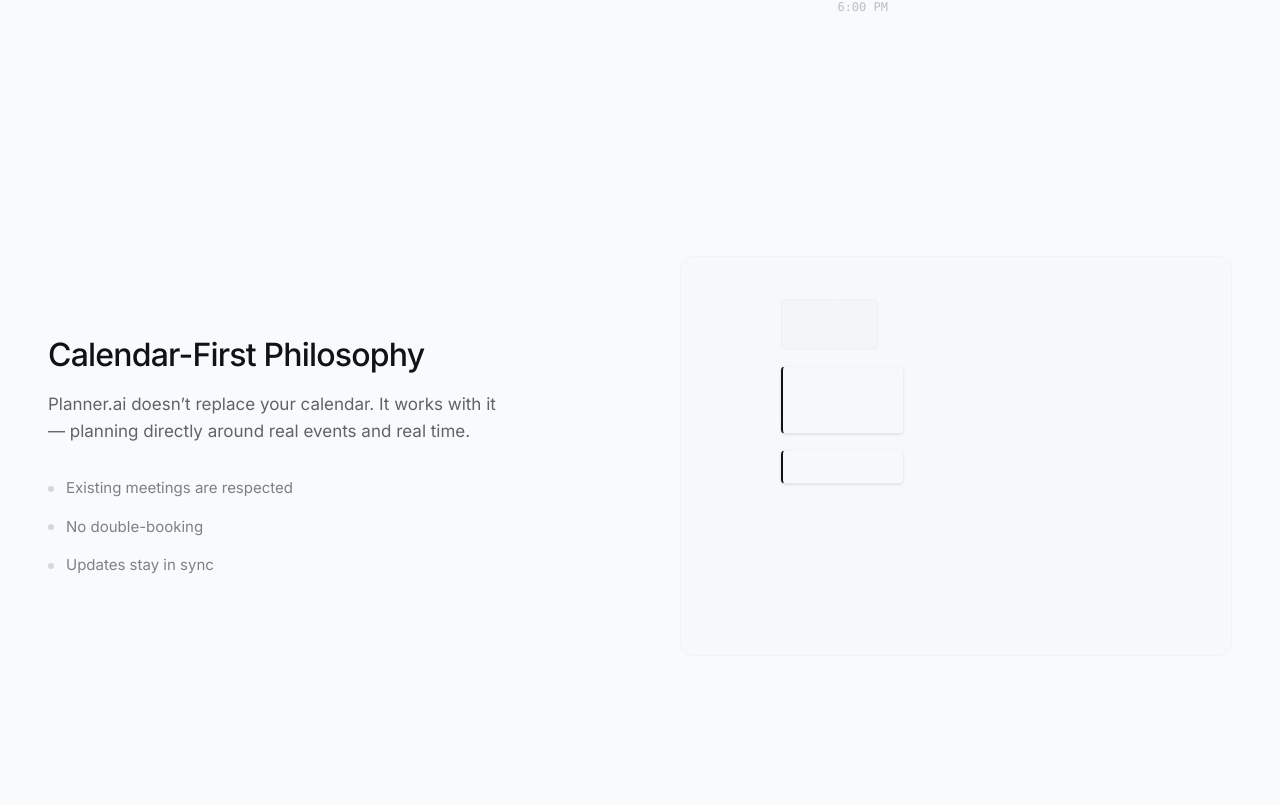
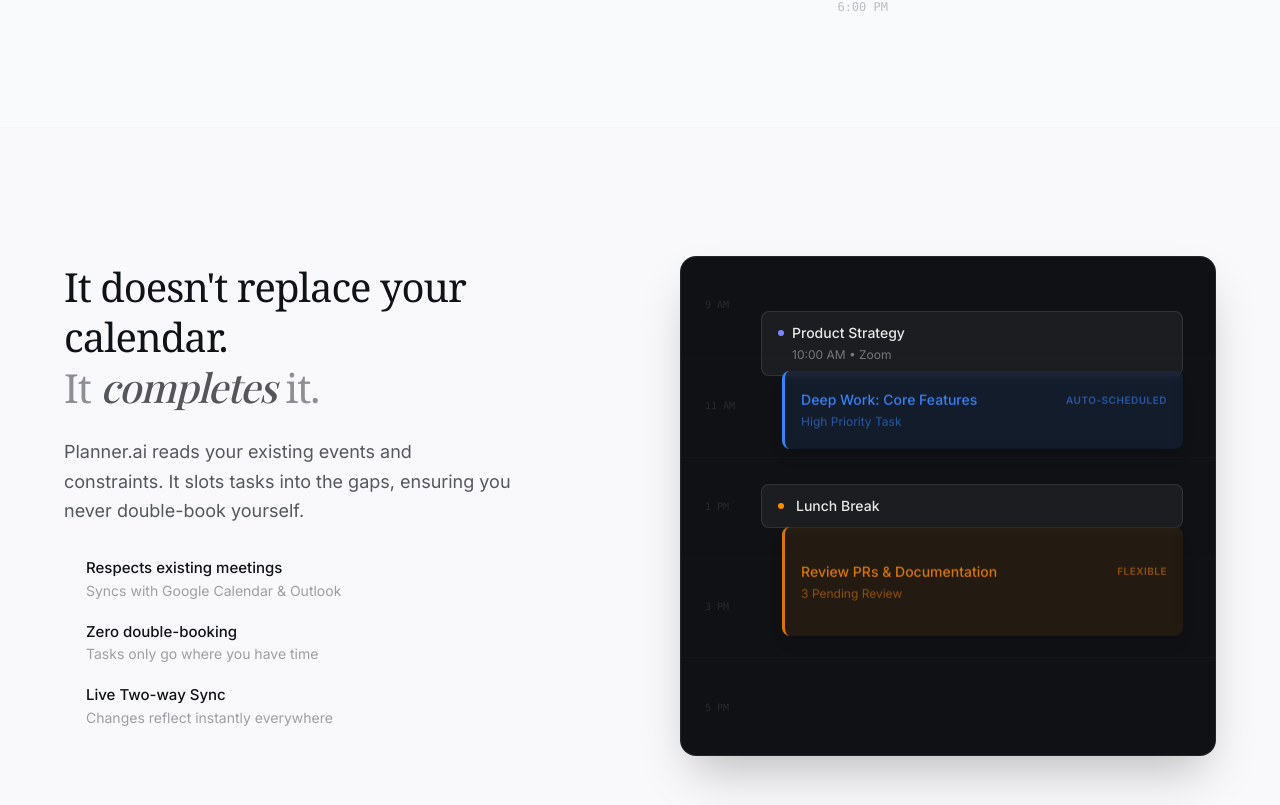
Before and after one commit to sharxtx/planner, a Next.js app: page / in a window 1280 px wide. Shown: the part 1435-2240 px from the top of the page. Built offline with nearby package versions, Linux system fonts and the light colour scheme; a web font is replaced by a local one.

Commit message:
fix: philosophy section done

```diff
--- a/components/landing/sections/how-it-works.tsx
+++ b/components/landing/sections/how-it-works.tsx
@@ -54,9 +54,9 @@
                 {/* LEFT: Editorial Content & Input */}
                 <div className="flex flex-col gap-12">
                     <div className="space-y-6">
-                        <h2 className="text-3xl sm:text-4xl lg:text-[40px] font-sans font-medium tracking-tight leading-tight text-foreground">
+                        <h2 className="text-3xl sm:text-4xl lg:text-[40px] font-serif font-medium tracking-tight leading-tight text-foreground">
                             <span className="inline-block md:whitespace-nowrap">Tell it what you need to do.</span>
-                            <span className="block text-muted-foreground opacity-70 md:whitespace-nowrap">
+                            <span className="block text-muted-foreground opacity-70 md:whitespace-nowrap font-serif">
                                 Planner.ai handles the <span className="font-playfair italic">rest</span>.
                             </span>
                         </h2>
--- a/components/landing/sections/philosophy.tsx
+++ b/components/landing/sections/philosophy.tsx
@@ -1,12 +1,14 @@
 'use client'
 
-import { motion, useScroll, useTransform } from 'motion/react'
+import { motion, useScroll, useTransform, useInView } from 'framer-motion'
 import { useRef } from 'react'
-
-const EASE = [0.22, 1, 0.36, 1]
+import { cn } from '@/lib/utils'
 
 export default function Philosophy() {
     const containerRef = useRef<HTMLDivElement>(null)
+    const visualRef = useRef<HTMLDivElement>(null)
+    const isInView = useInView(visualRef, { once: true, amount: 0.3 })
+
     const { scrollYProgress } = useScroll({
         target: containerRef,
         offset: ["start end", "end start"]
@@ -14,59 +16,118 @@
 
     // Parallax: Planner tasks move slightly, Grid stays fixed
     const yPlanner = useTransform(scrollYProgress, [0, 1], [0, -40])
+    const yContent = useTransform(scrollYProgress, [0, 1], [0, -20])
 
     return (
-        <section className="py-32 px-5 sm:px-12 border-t border-border/10">
-            <div className="max-w-7xl mx-auto grid grid-cols-1 lg:grid-cols-2 gap-20 items-center">
+        <section ref={containerRef} className="py-32 px-6 sm:px-12 border-t border-border/10 bg-background/50">
+            <div className="max-w-6xl mx-auto grid grid-cols-1 lg:grid-cols-2 gap-20 items-center">
 
                 {/* Left: Text */}
+                <motion.div
+                    style={{ y: yContent }}
+                    className="flex flex-col gap-8 order-2 lg:order-1"
+                >
                     <div>
-                    <h2 className="text-[32px] font-medium tracking-tight leading-tight text-foreground mb-4">
-                        Calendar-First Philosophy
+                        <h2 className="text-3xl sm:text-4xl lg:text-[40px] font-serif font-medium tracking-tight leading-tight text-foreground mb-6">
+                            <span className="inline-block">It doesn&apos;t replace your calendar.</span>
+                            <span className="block text-muted-foreground opacity-70">
+                                It <span className="font-playfair italic text-foreground">completes</span> it.
+                            </span>
                         </h2>
-                    <p className="text-[17px] leading-[1.6] text-muted-foreground mb-8 max-w-md">
-                        Planner.ai doesn’t replace your calendar. It works with it — planning directly around real events and real time.
+
+                        <p className="text-lg text-secondary-foreground/80 leading-relaxed font-sans max-w-md">
+                            Planner.ai reads your existing events and constraints. It slots tasks into the gaps, ensuring you never double-book yourself.
                         </p>
+                    </div>
 
-                    <div className="space-y-4">
-                        {['Existing meetings are respected', 'No double-booking', 'Updates stay in sync'].map((item) => (
-                            <div key={item} className="flex items-center gap-3 text-[15px] text-secondary-foreground/60">
-                                <div className="w-1.5 h-1.5 rounded-full bg-border" />
-                                {item}
+                    <div className="space-y-5">
+                        {[
+                            { title: 'Respects existing meetings', desc: 'Syncs with Google Calendar & Outlook' },
+                            { title: 'Zero double-booking', desc: 'Tasks only go where you have time' },
+                            { title: 'Live Two-way Sync', desc: 'Changes reflect instantly everywhere' }
+                        ].map((item, i) => (
+                            <motion.div
+                                key={item.title}
+                                initial={{ opacity: 0, x: -10 }}
+                                whileInView={{ opacity: 1, x: 0 }}
+                                viewport={{ once: true }}
+                                transition={{ delay: i * 0.1 + 0.2, duration: 0.5 }}
+                                className="flex items-start gap-4 group"
+                            >
+                                <div className="mt-1.5 w-1.5 h-1.5 rounded-full bg-planner-sand shrink-0 group-hover:scale-125 transition-transform" />
+                                <div>
+                                    <div className="text-[15px] font-medium text-foreground">{item.title}</div>
+                                    <div className="text-[14px] text-muted-foreground/60">{item.desc}</div>
                                 </div>
+                            </motion.div>
                         ))}
                     </div>
-                </div>
+                </motion.div>
 
                 {/* Right: Layered Visual (Grid + Planner Blocks) */}
-                <div ref={containerRef} className="relative h-[400px] w-full border border-border/20 rounded-xl overflow-hidden bg-card/10">
+                <div ref={visualRef} className="relative h-[500px] w-full border border-border/10 rounded-2xl overflow-hidden bg-[#0F1115] lg:order-2 shadow-2xl">
 
-                    {/* Layer 1: Static Grid (Faint, fixed) */}
-                    <div className="absolute inset-0 grid grid-cols-7 grid-rows-5 gap-px bg-transparent z-0 opacity-20 pointer-events-none">
-                        {[...Array(35)].map((_, i) => (
-                            <div key={i} className="bg-border/30" />
+                    {/* Background Grid Pattern */}
+                    <div className="absolute inset-0 bg-[linear-gradient(to_right,#80808008_1px,transparent_1px),linear-gradient(to_bottom,#80808008_1px,transparent_1px)] bg-[size:100%_100px]" />
+
+                    {/* Time Labels */}
+                    <div className="absolute left-6 top-8 bottom-8 w-8 flex flex-col justify-between text-[10px] font-mono text-muted-foreground/30 py-2">
+                        {['9 AM', '11 AM', '1 PM', '3 PM', '5 PM'].map(time => (
+                            <div key={time}>{time}</div>
                         ))}
                     </div>
 
-                    {/* Layer 2: Planner Timeline Blocks (Sharp, Moves) */}
-                    <motion.div style={{ y: yPlanner }} className="absolute inset-0 z-10 p-8">
-                        {/* Abstract Planner Blocks aligned to grid logic */}
-                        <div className="relative h-full w-full">
-                            {/* Meeting (Fixed Calendar Event) - Static/Ghosted */}
-                            <div className="absolute top-[10%] left-[14%] w-[20%] h-[15%] bg-secondary/20 border border-border/20 rounded-sm" />
-
-                            {/* Planner Task 1 (High Contrast) */}
-                            <div className="absolute top-[30%] left-[14%] w-[25%] h-[20%] bg-planner-slate/20 border-l-2 border-planner-slate rounded-sm shadow-sm flex items-center px-3">
-                                <div className="h-1.5 w-12 bg-planner-slate/40 rounded-full" />
+                    {/* Timeline Container */}
+                    <div className="absolute left-20 right-8 top-8 bottom-8">
+                        {/* Static Event: 'Team Sync' */}
+                        <div className="absolute top-[5%] h-[15%] w-full rounded-lg bg-white/5 border border-white/10 p-4 transition-colors hover:bg-white/10 flex flex-col justify-center gap-1 group">
+                            <div className="flex items-center gap-2">
+                                <div className="w-1.5 h-1.5 rounded-full bg-indigo-400 shrink-0" />
+                                <span className="text-sm font-medium text-white/90 group-hover:text-white">Product Strategy</span>
+                            </div>
+                            <span className="text-xs text-white/40 pl-3.5">10:00 AM • Zoom</span>
                         </div>
 
-                            {/* Planner Task 2 */}
-                            <div className="absolute top-[55%] left-[14%] w-[25%] h-[10%] bg-planner-sand/20 border-l-2 border-planner-sand rounded-sm shadow-sm flex items-center px-3">
-                                <div className="h-1.5 w-8 bg-planner-sand/60 rounded-full" />
+                        {/* Static Event: 'Lunch' */}
+                        <div className="absolute top-[45%] h-[10%] w-full rounded-lg bg-white/5 border border-white/10 p-4 flex items-center transition-colors hover:bg-white/10 gap-3 group">
+                            <div className="w-1.5 h-1.5 rounded-full bg-orange-400 shrink-0" />
+                            <span className="text-sm font-medium text-white/90 group-hover:text-white">Lunch Break</span>
                         </div>
+
+                        {/* Animated Planner Insertions */}
+                        <motion.div
+                            style={{ y: yPlanner }}
+                            className="absolute inset-0"
+                        >
+                            {/* Task 1: Fits in gap */}
+                            <motion.div
+                                initial={{ opacity: 0, scale: 0.95, y: 20 }}
+                                animate={isInView ? { opacity: 1, scale: 1, y: 0 } : {}}
+                                transition={{ delay: 0.4, duration: 0.8, ease: [0.22, 1, 0.36, 1] }}
+                                className="absolute top-[24%] h-[18%] w-[95%] left-[5%] rounded-lg bg-[#3B82F6]/10 border-l-[3px] border-[#3B82F6] p-4 shadow-lg backdrop-blur-xs flex flex-col justify-center gap-1"
+                            >
+                                <div className="flex items-center justify-between">
+                                    <span className="text-sm font-medium text-[#3B82F6]">Deep Work: Core Features</span>
+                                    <span className="text-[10px] uppercase tracking-wider font-semibold text-[#3B82F6]/60">Auto-Scheduled</span>
                                 </div>
+                                <span className="text-xs text-[#3B82F6]/60">High Priority Task</span>
                             </motion.div>
 
+                            {/* Task 2: Fits in gap */}
+                            <motion.div
+                                initial={{ opacity: 0, scale: 0.95, y: 20 }}
+                                animate={isInView ? { opacity: 1, scale: 1, y: 0 } : {}}
+                                transition={{ delay: 0.6, duration: 0.8, ease: [0.22, 1, 0.36, 1] }}
+                                className="absolute top-[60%] h-[25%] w-[95%] left-[5%] rounded-lg bg-[#D97706]/10 border-l-[3px] border-[#D97706] p-4 shadow-lg backdrop-blur-xs flex flex-col justify-center gap-1"
+                            >
+                                <div className="flex items-center justify-between">
+                                    <span className="text-sm font-medium text-[#D97706]">Review PRs & Documentation</span>
+                                    <span className="text-[10px] uppercase tracking-wider font-semibold text-[#D97706]/60">Flexible</span>
+                                </div>
+                                <span className="text-xs text-[#D97706]/60">3 Pending Review</span>
+                            </motion.div>
+                        </motion.div>
+                    </div>
                 </div>
             </div>
         </section>
--- a/components/landing/timeline.tsx
+++ b/components/landing/timeline.tsx
@@ -107,7 +107,7 @@
                         initial={{ opacity: 0, y: 10 }}
                         animate={{ opacity: 1, y: 0 }}
                         transition={{ delay: 1.2, duration: 0.4 }}
-                        className="absolute top-[44%] left-[60px] flex h-[40px] w-[160px] items-center justify-center rounded-sm bg-chart-3 px-4 shadow-lg"
+                        className="absolute top-[44%] left-[60px] flex h-[40px] w-[160px] items-center rounded-sm bg-chart-3 px-4 shadow-lg"
                     >
                         <span className="text-sm font-semibold text-background">Lunch</span>
                     </motion.div>
```
Lines whose indentation alone changed are shown as unchanged.
